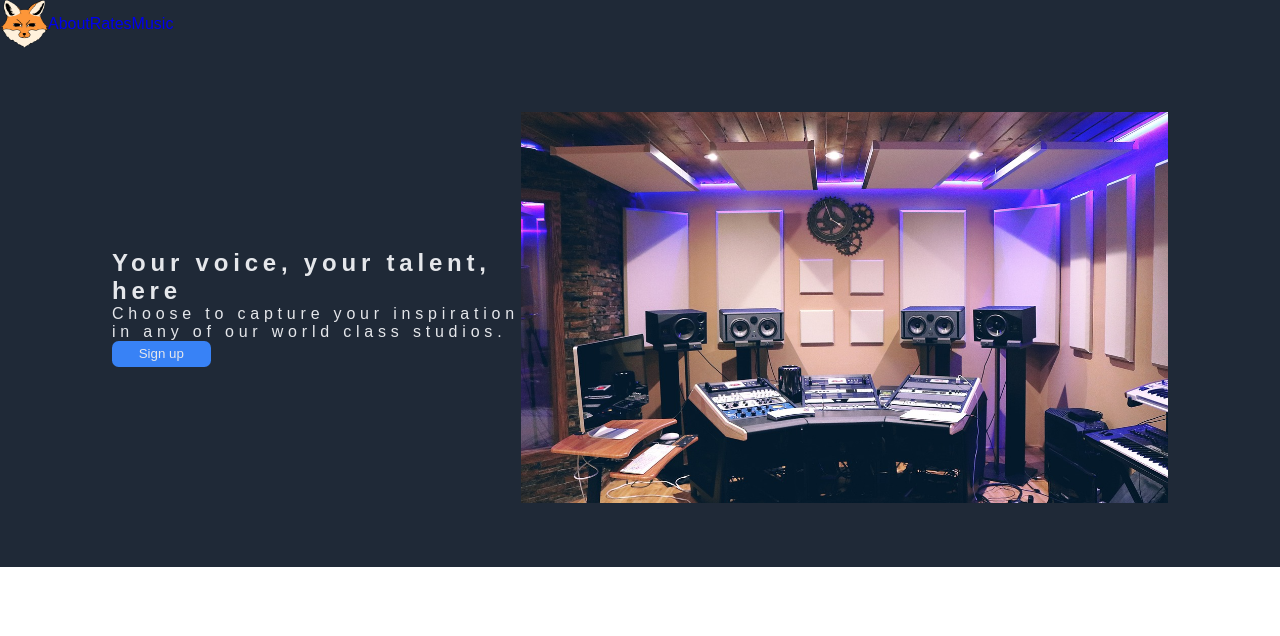
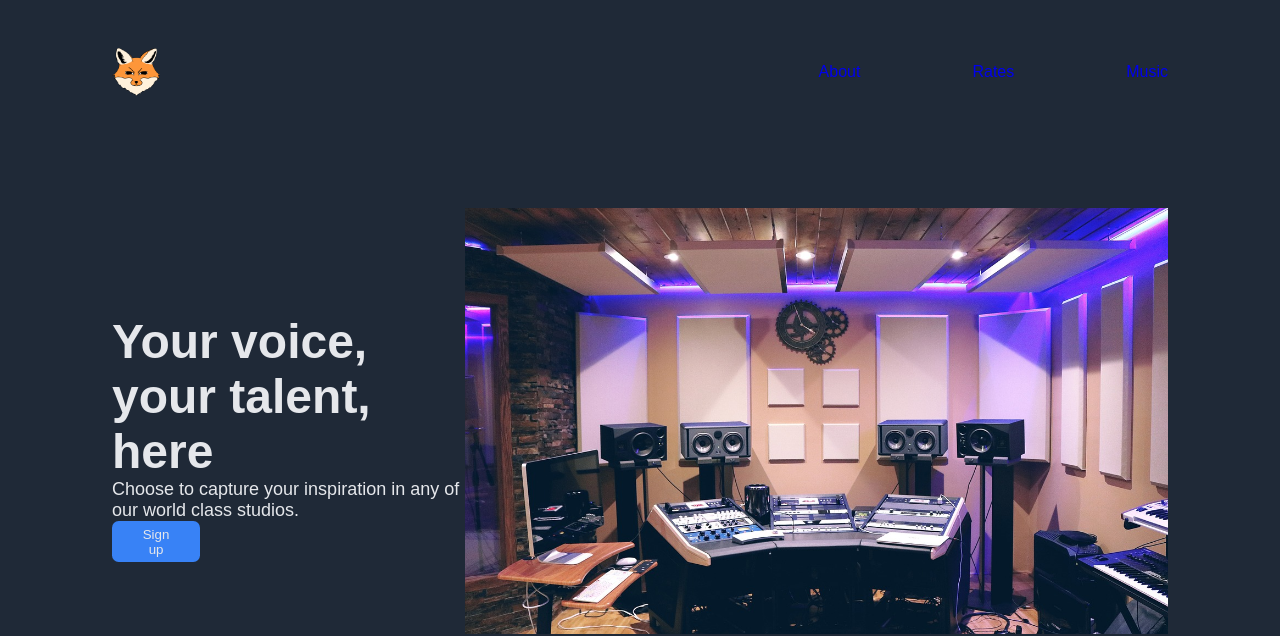
Before and after one commit to Jxnfernandx/odin-landing-page, a plain HTML site: page main.html in a window 1280 px wide. Shown: the top 636 px of the page. Drawn offline with Linux system fonts and the light colour scheme.

Commit message:
Final Product

```diff
--- a/main.html
+++ b/main.html
@@ -10,12 +10,10 @@
 <body>
     <header>
         <nav>
+                <a href="#">
+                <img src="/images/random-svg.webp" alt="Vector of orange fox face">
+                </a>
             <ul aria-label="nav" role="list">
-                <li>
-                    <a href="#">
-                    <img src="/images/random-svg.webp" alt="Vector of orange fox face">
-                    </a>
-                </li>
                 <li><a href="#">About</a></li>
                 <li><a href="#">Rates</a></li>
                 <li><a href="#">Music</a></li>
--- a/styles.css
+++ b/styles.css
@@ -30,10 +30,18 @@ img {
 header, footer {
     background-color: var(--primary-background-color);
 }
-
+h1 {
+    font-size: 48px;
+}
+.hero-text p {
+    font-size: 18px;
+}
 nav {
     color: var(--header-text-color);
     width: 100%;
+    display: flex;
+    justify-content: space-between;
+    padding: 3rem 7rem;
 }
 nav img {
     width: 3em;
@@ -45,6 +53,7 @@ button {
     padding: .4em 2em;
     border-radius: .5em;
     border: none;
+    cursor: pointer;
 }
 .hero {
     display: flex;
@@ -55,7 +64,13 @@ button {
 }
 .hero-text {
     color: var(--main-text-color);
-    letter-spacing: .3rem;
+    display: flex;
+    flex-direction: column;
+    justify-content: space-around;
+    height: 50%;
+}
+.hero-text button {
+    width: 25%;
 }
 .hero-container {
     display: flex;
@@ -64,8 +79,10 @@ button {
 }
 ul[role="list"] {
     display: flex;
+    justify-content: space-between;
     align-items: center;
     list-style: none;
+    gap: 7rem;
 }
 .studios {
     padding: 5em 15em;
@@ -115,6 +132,9 @@ blockquote {
     justify-content: space-around;
     padding: 3em 4em;
 }
+.form button {
+    border: .2rem solid;
+}
 footer {
     display: flex;
     justify-content: center;
```
Also changed, not shown: 1 other file.
